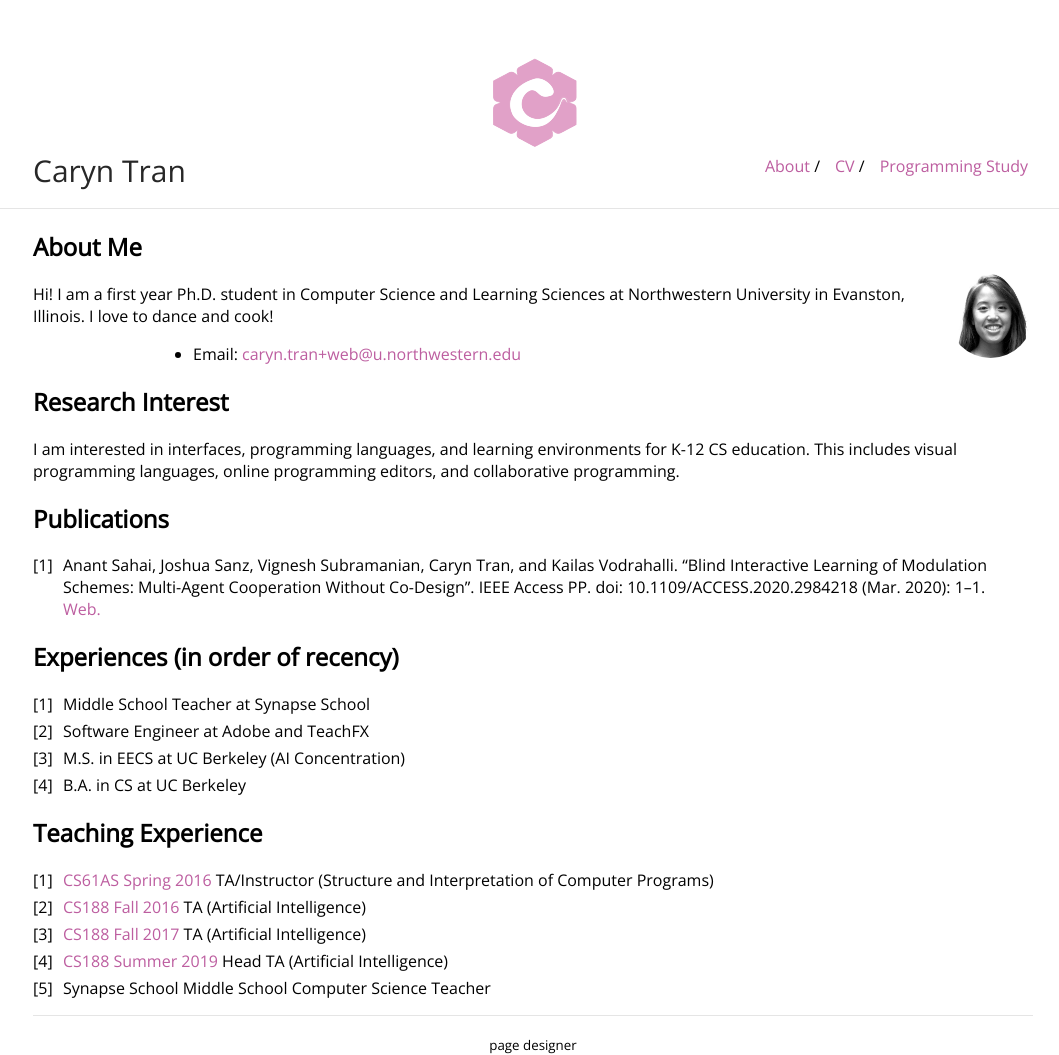
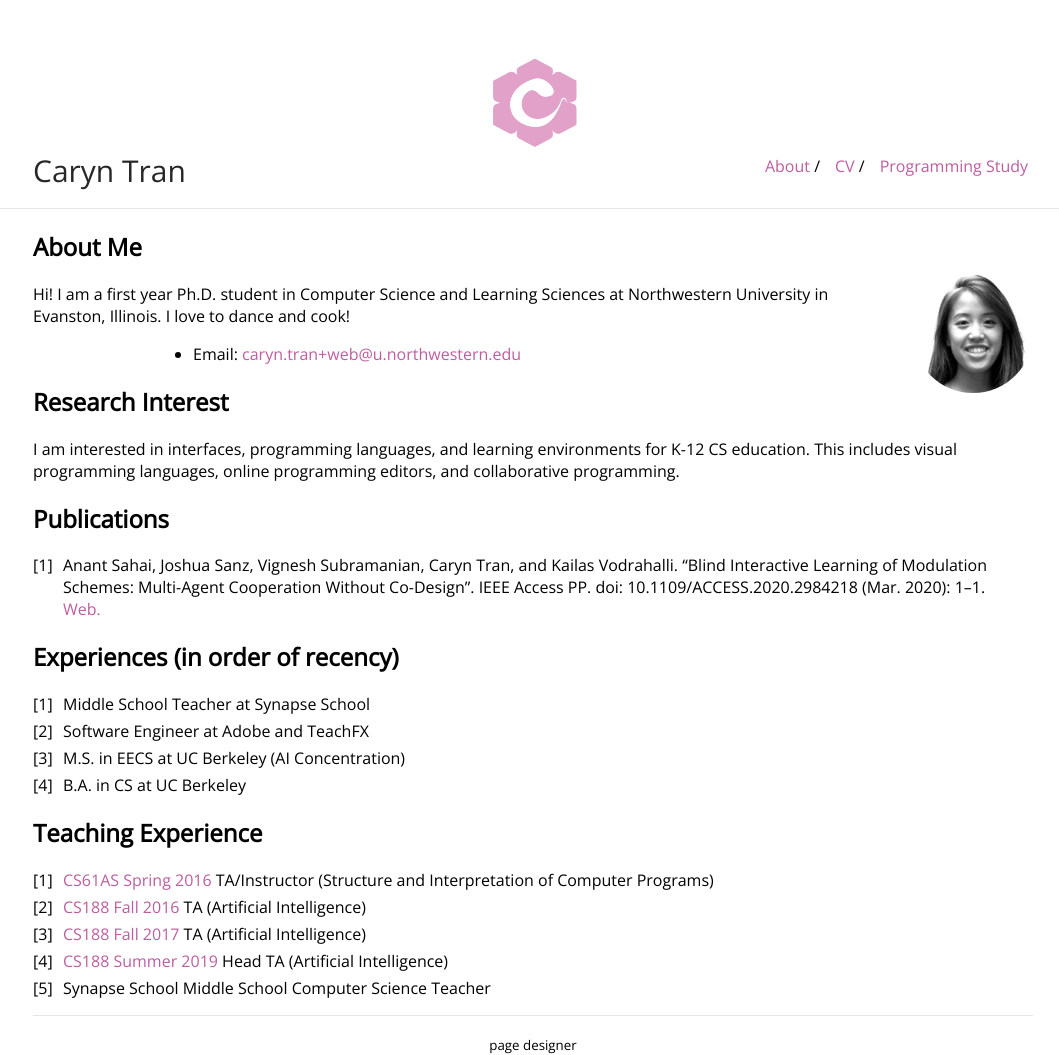
Before and after one commit to carynbear/carynbear.github.io, a Jekyll site: the page built from index.md, in a window 1280 px wide. Shown: the whole page, without its empty margins (117-1176 px from the left). Built offline with Jekyll 4.4.1, drawn with Linux system fonts in a browser that asks for light colours; our own code applies the rules of GitHub Pages for plain Markdown files.

Commit message:
Update vars.scss

```diff
--- a/_sass/vars.scss
+++ b/_sass/vars.scss
@@ -4,7 +4,7 @@
 
 $accent: #fface6;
 $link: #bd5ea0;
-$image-size: 85px;
+$image-size: 120px;
 
 /*
  * Build Variables, don't touch
```
